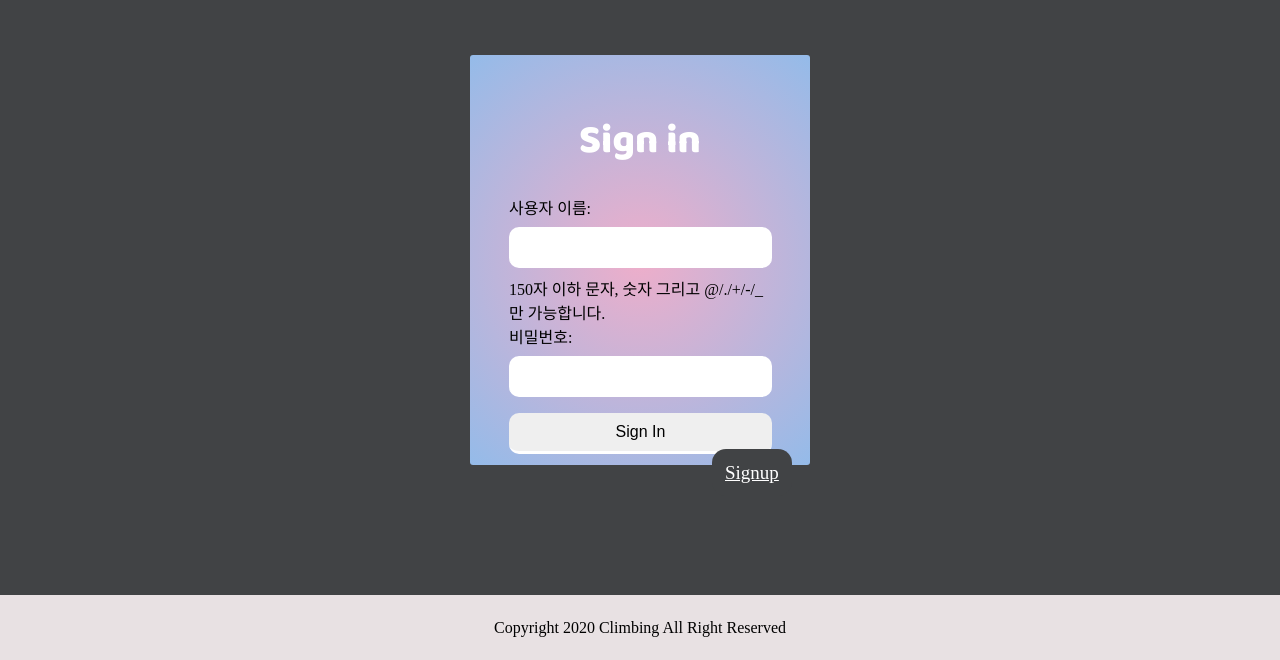
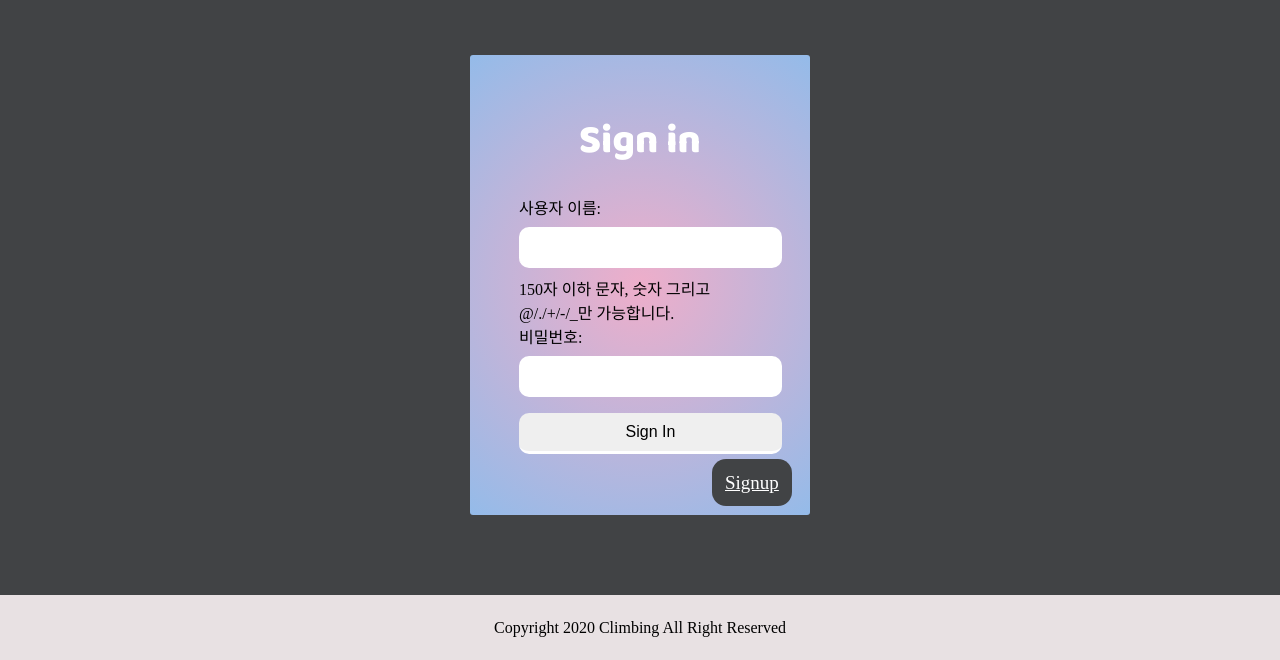
Before and after one commit to tsaurav18/climbing_App, a Django app: page / in a window 1280 px wide. Shown: the part 140-800 px from the top of the page. Run offline with Django 3.2, Linux system fonts and the light colour scheme.

Commit message:
signin.html update

```diff
--- a/Main/climbing/static/css/signin.css
+++ b/Main/climbing/static/css/signin.css
@@ -28,12 +28,14 @@ body {
     margin-top: -205px;
     background-color: black;
     width: 340px;
-    height: 410px;
+    height: 460px;
     border-radius: 3px;
     background: rgb(238,174,202);
     background: radial-gradient(circle, rgba(238,174,202,1) 0%, rgba(148,187,233,1) 100%);
 }
-
+.signin-form{
+    margin: 10px;
+}
 .signup-box {
     margin: 22px 39px;
 
--- a/Main/climbing/templates/signin.html
+++ b/Main/climbing/templates/signin.html
@@ -20,7 +20,7 @@
         <div class="signup-text">Sign in</div>
         <div class="signup-box">
 
-            <form method="POST">
+            <form method="POST" class="signin-form">
                 {% csrf_token %}
                 {{ form.as_p }}
                 <input type="submit" value="Sign In"/>
```
Also changed, not shown: Main/db.sqlite3.
